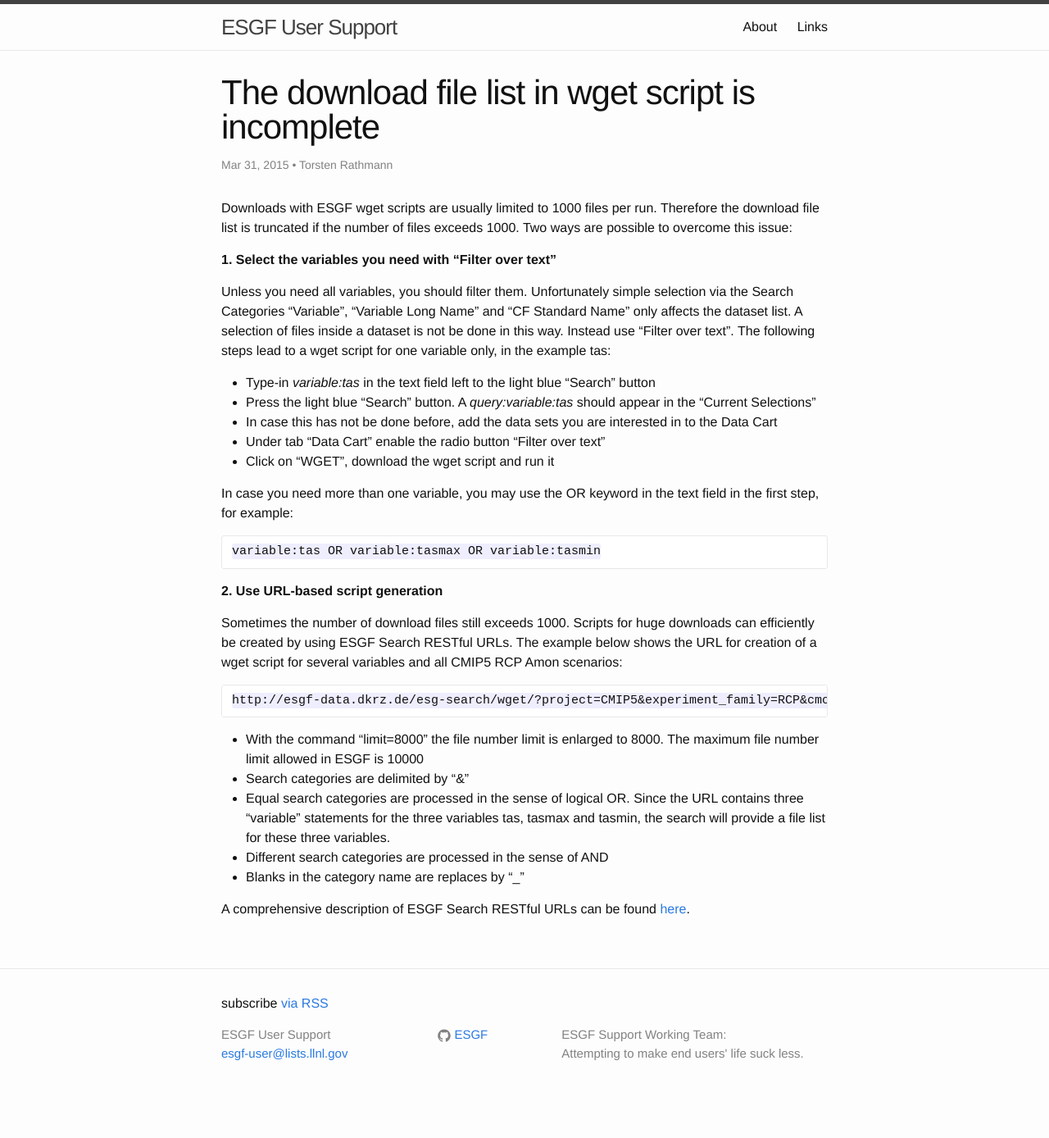
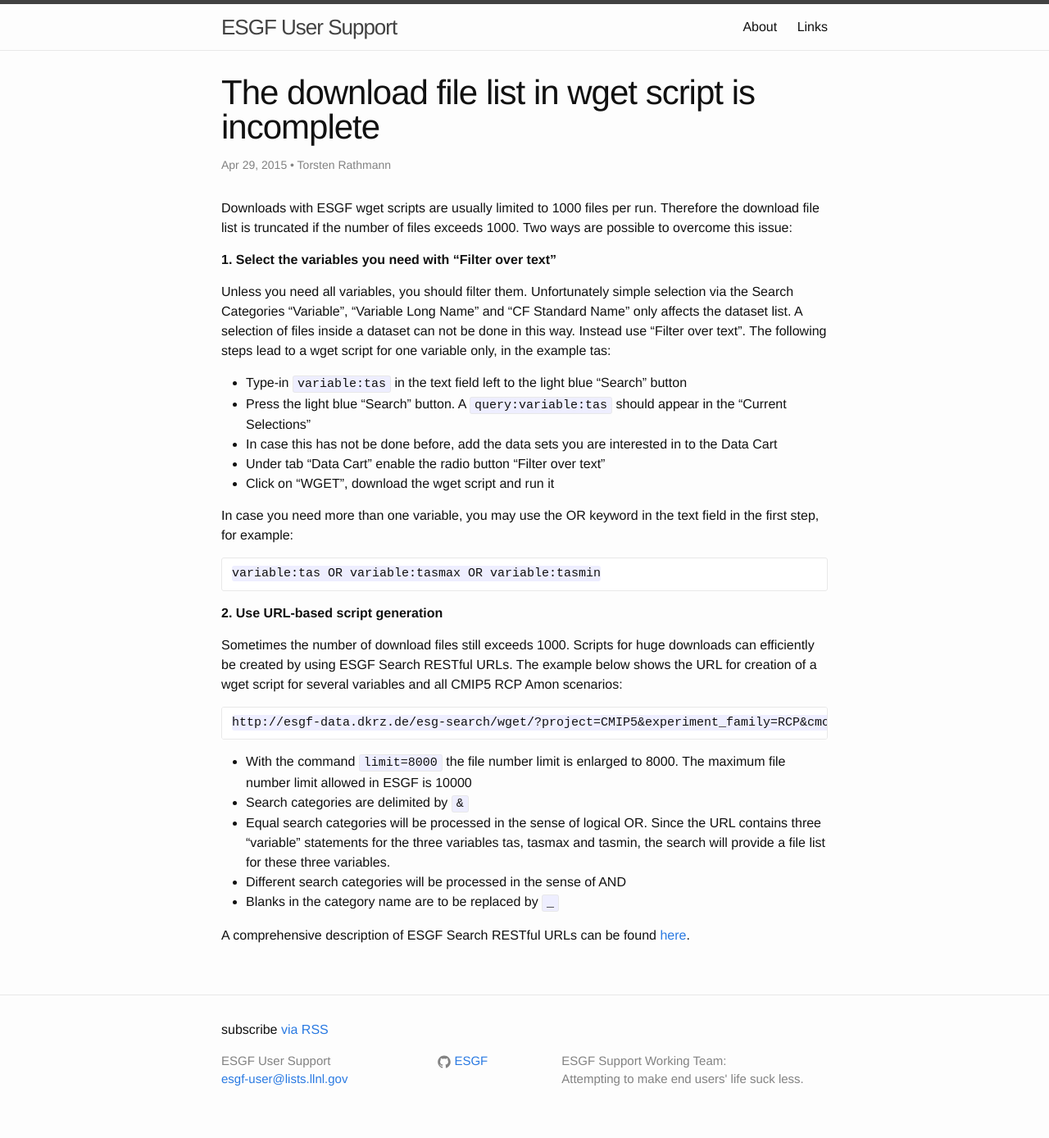
Before and after one commit to ESGF/esgf-swt, a Jekyll site: the page built from _posts/2015-03-31-download-file-list-incomplete.markdown, in a window 1280 px wide. Shown: the whole page at 82% size. Built offline with Jekyll 4.4.1, drawn with Linux system fonts in a browser that asks for light colours; before the commit the page ends 1356 px from its top, so only the background shows below that.

Commit message:
TR: Minor changes

```diff
--- a/_posts/2015-03-31-download-file-list-incomplete.markdown
+++ b/_posts/2015-03-31-download-file-list-incomplete.markdown
@@ -2,7 +2,7 @@
 layout: post                     #<-- don't touch
 title:  "The download file list in wget script is incomplete" #<-- keep the quotes " ... "
 categories: download, wget       #<-- No quotes, comma separated tags
-date:   2015-03-31 17:40:00      #<-- current date and time
+date:   2015-04-29 18:40:00      #<-- current date and time
 author: Torsten Rathmann         #<-- Replace with the name
 ---
 
@@ -10,10 +10,10 @@ Downloads with ESGF wget scripts are usually limited to 1000 files per run. Ther
 
 **1. Select the variables you need with "Filter over text"**
 
-Unless you need all variables, you should filter them. Unfortunately simple selection via the Search Categories "Variable", "Variable Long Name" and "CF Standard Name" only affects the dataset list. A selection of files inside a dataset is not be done in this way. Instead use "Filter over text". The following steps lead to a wget script for one variable only, in the example tas:
+Unless you need all variables, you should filter them. Unfortunately simple selection via the Search Categories "Variable", "Variable Long Name" and "CF Standard Name" only affects the dataset list. A selection of files inside a dataset can not be done in this way. Instead use "Filter over text". The following steps lead to a wget script for one variable only, in the example tas:
 
-* Type-in *variable:tas* in the text field left to the light blue "Search" button
-* Press the light blue "Search" button. A *query:variable:tas* should appear in the "Current Selections"
+* Type-in `variable:tas` in the text field left to the light blue "Search" button
+* Press the light blue "Search" button. A `query:variable:tas` should appear in the "Current Selections"
 * In case this has not be done before, add the data sets you are interested in to the Data Cart
 * Under tab "Data Cart" enable the radio button "Filter over text"
 * Click on "WGET", download the wget script and run it
@@ -29,11 +29,11 @@ Sometimes the number of download files still exceeds 1000. Scripts for huge down
 
     http://esgf-data.dkrz.de/esg-search/wget/?project=CMIP5&experiment_family=RCP&cmor_table=Amon&variable=tas&variable=tasmax&variable=tasmin&limit=8000
 
-* With the command "limit=8000" the file number limit is enlarged to 8000. The maximum file number limit allowed in ESGF is 10000
-* Search categories are delimited by "&"
-* Equal search categories are processed in the sense of logical OR. Since the URL contains three "variable" statements for the three variables tas, tasmax and tasmin, the search will provide a file list for these three variables.
-* Different search categories are processed in the sense of AND
-* Blanks in the category name are replaces by "_"
+* With the command `limit=8000` the file number limit is enlarged to 8000. The maximum file number limit allowed in ESGF is 10000
+* Search categories are delimited by `&`
+* Equal search categories will be processed in the sense of logical OR. Since the URL contains three "variable" statements for the three variables tas, tasmax and tasmin, the search will provide a file list for these three variables.
+* Different search categories will be processed in the sense of AND
+* Blanks in the category name are to be replaced by `_`
 
 A comprehensive description of ESGF Search RESTful URLs can be found [here][ESGF Search RESTful API].
 
```
